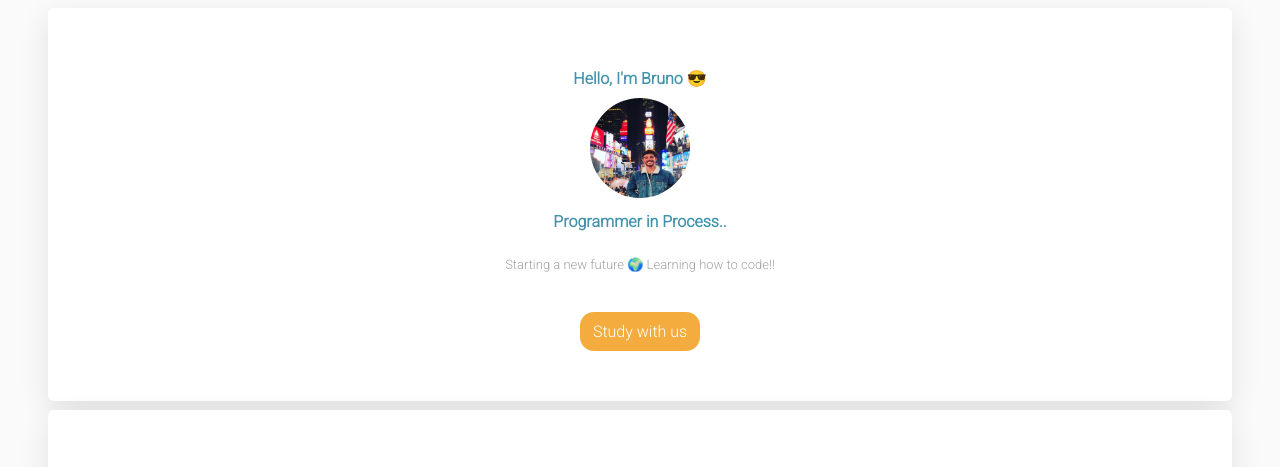
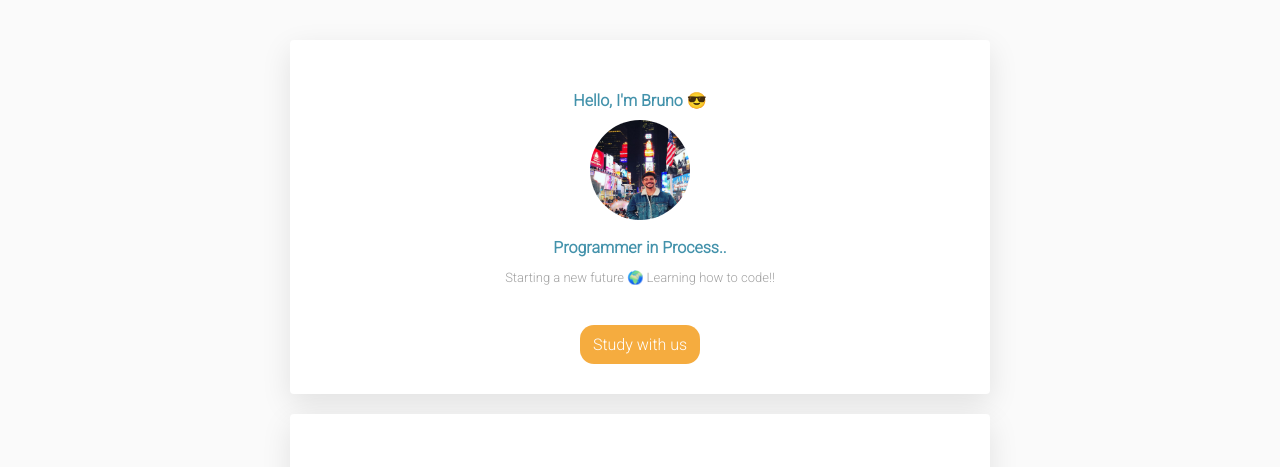
Before and after one commit to genovezb/profile, a plain HTML site: page index.html in a window 1280 px wide. Shown: the top 467 px of the page. Drawn offline with Linux system fonts and the light colour scheme.

Commit message:
make my profile prettier

```diff
--- a/style.css
+++ b/style.css
@@ -25,12 +25,17 @@ h3 {
 p {
   color: rgb(162, 162, 162);
   font-size: small;
-  margin-bottom: 40px;
+  margin-bottom: 50px;
 }
 
 a {
   color: rgb(210 164 93);
   text-decoration: none
+}
+
+.container {
+  width: 700px;
+  margin: 40px auto;
 }
 
 .btn-red:hover {
@@ -40,16 +45,11 @@ a {
 
 .card-white {
     background-color: white;
-    padding: 50px;
+    padding: 40px;
     box-shadow: 0px 10px 30px rgba(0,0,0,0.1);
-    border-radius: 6px;
+    border-radius: 4px;
+    margin: 20px 0px;
     text-align: center;
-    display: flex;
-    flex-direction: column;
-    align-items: center;
-    margin-bottom: 9px;
-    margin-left: 40px;
-    margin-right: 40px;
 }
 
 .image-circle {
```
